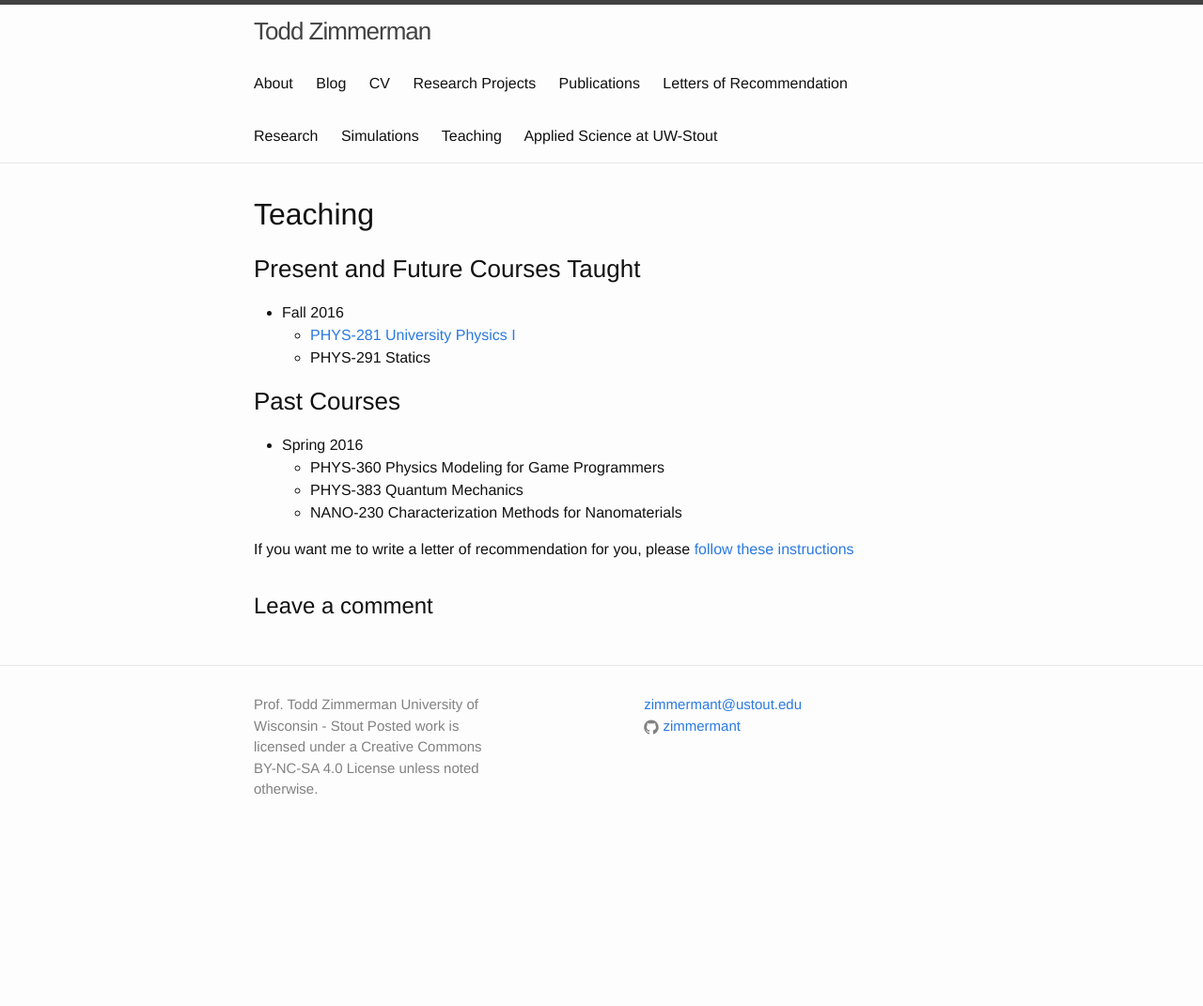
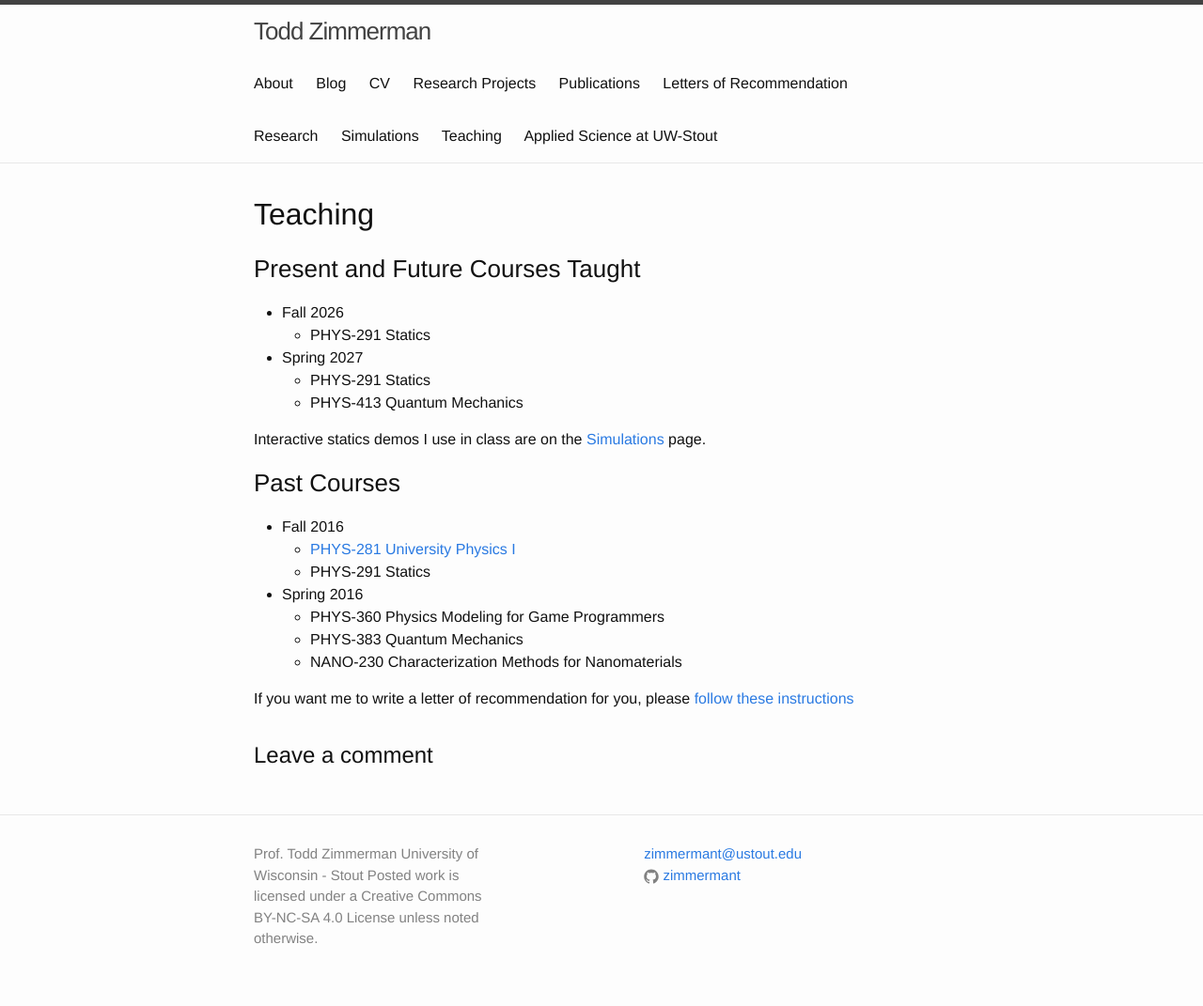
Before and after one commit to zimmermant/zimmermant.github.io, a Jekyll site: the page built from teaching.md, in a window 1280 px wide. Shown: the whole page at 94% size. Built offline with Jekyll 4.4.1, drawn with Linux system fonts in a browser that asks for light colours; nearby versions of some CDN libraries; before the commit the page ends 912 px from its top, so only the background shows below that.

Commit message:
Teaching page: add Fall 2026 and Spring 2027, link to Simulations
Fall 2016 was still listed under present/future courses, so it moves to
Past Courses.

Co-Authored-By: Claude Sonnet 5.5 <noreply@anthropic.com>

```diff
--- a/teaching.md
+++ b/teaching.md
@@ -8,12 +8,19 @@ permalink: /teaching/
 
 ### Present and Future Courses Taught
 
-- Fall 2016
-	-   [PHYS-281 University Physics I](../phy481msu/)
+-   Fall 2026
 	-   PHYS-291 Statics
+-   Spring 2027
+	-   PHYS-291 Statics
+	-   PHYS-413 Quantum Mechanics
+
+Interactive statics demos I use in class are on the [Simulations](/simulations/) page.
 
 ### Past Courses
 
+-   Fall 2016
+	-   [PHYS-281 University Physics I](../phy481msu/)
+	-   PHYS-291 Statics
 -   Spring 2016
 	- PHYS-360 Physics Modeling for Game Programmers
 	- PHYS-383 Quantum Mechanics
```
